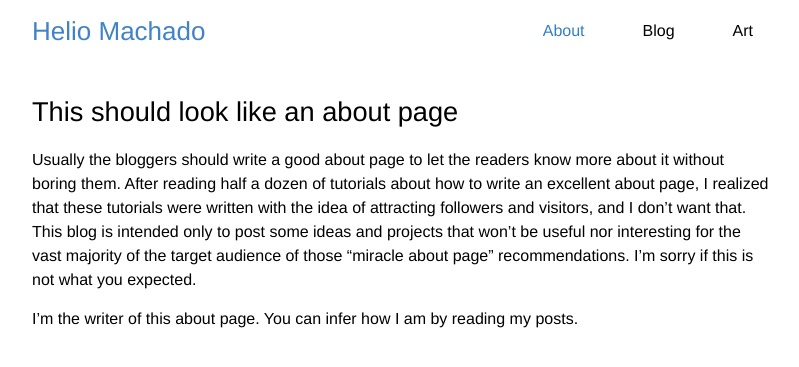
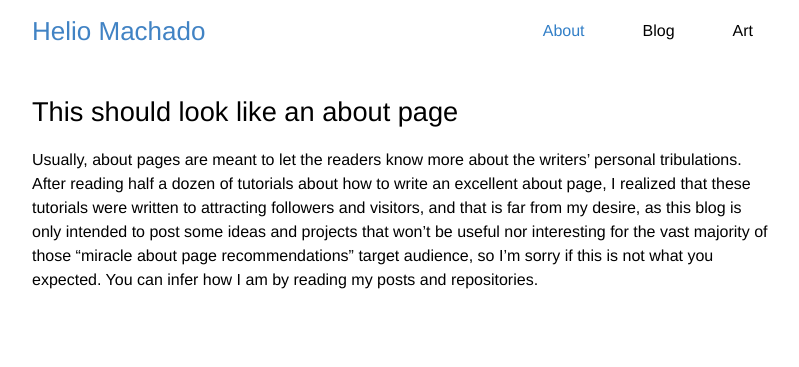
Before and after one commit to 0x2b3bfa0/0x2b3bfa0.github.io, a Jekyll site: the page built from about.md, in a window 1280 px wide. Shown: the top 367 px of the page, without its empty margins (238-1037 px from the left). Built offline with Jekyll 4.4.1, drawn with Linux system fonts in a browser that asks for light colours.

Commit message:
Fix the text

```diff
--- a/about.md
+++ b/about.md
@@ -5,6 +5,4 @@
 permalink: /about/
 ---
 
-Usually the bloggers should write a good about page to let the readers know more about it without boring them. After reading half a dozen of tutorials about how to write an excellent about page, I realized that these tutorials were written with the idea of attracting followers and visitors, and I don't want that. This blog is intended only to post some ideas and projects that won't be useful nor interesting for the vast majority of the target audience of those "miracle about page" recommendations. I'm sorry if this is not what you expected.
-
-I'm the writer of this about page. You can infer how I am by reading my posts.
+Usually, about pages are meant to let the readers know more about the writers' personal tribulations. After reading half a dozen of tutorials about how to write an excellent about page, I realized that these tutorials were written to attracting followers and visitors, and that is far from my desire, as this blog is only intended to post some ideas and projects that won't be useful nor interesting for the vast majority of those "miracle about page recommendations" target audience, so I'm sorry if this is not what you expected. You can infer how I am by reading my posts and repositories.
```
